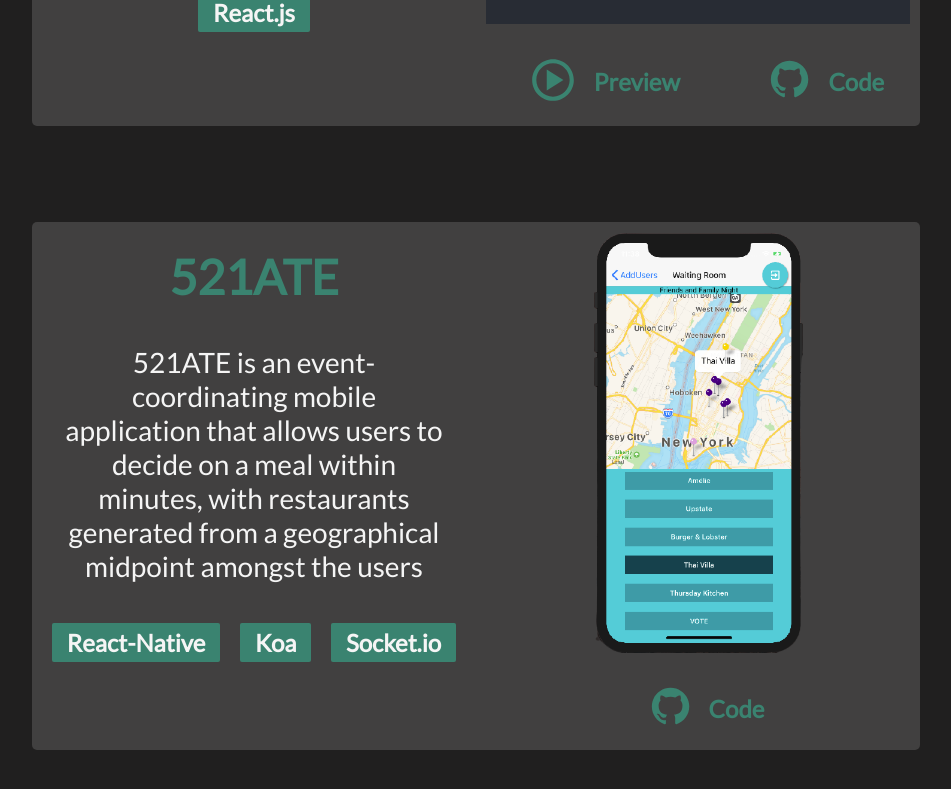
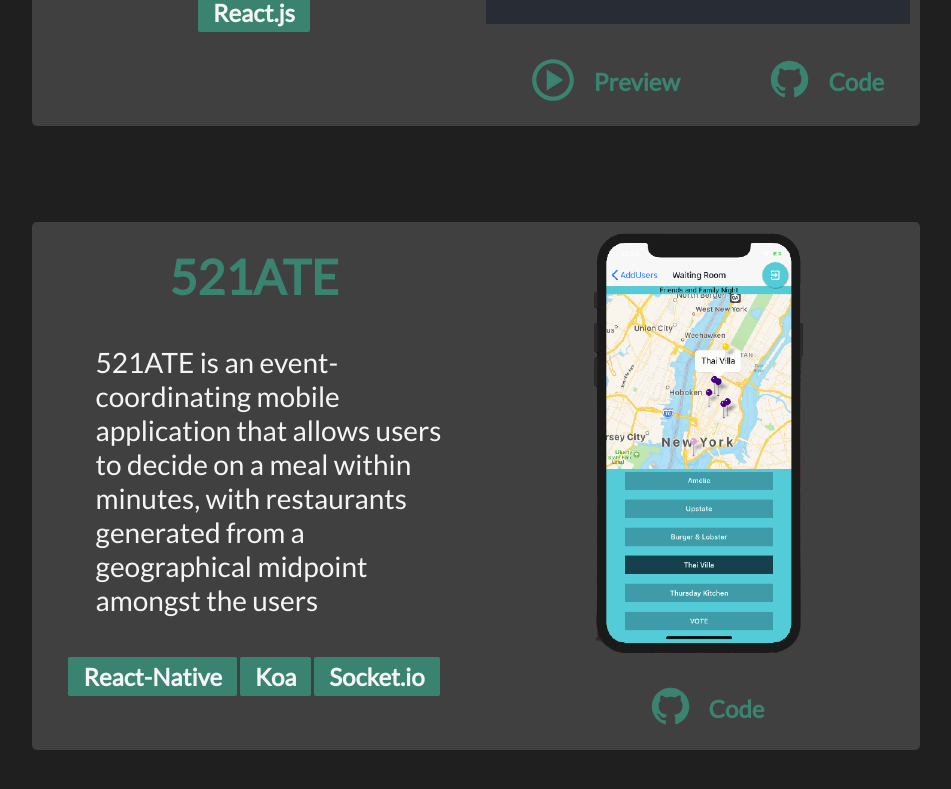
Before and after one commit to sk521/web-portfolio, a React (Create React App) app: page / in a window 1280 px wide. Shown: the part 2097-2886 px from the top of the page, without its empty margins (184-1135 px from the left). Built offline with nearby package versions, Linux system fonts and the light colour scheme.

Commit message:
styling for work description

```diff
--- a/src/components/WorkCard.jsx
+++ b/src/components/WorkCard.jsx
@@ -21,6 +21,8 @@
   color: #F5F5F5;
   font-size: 1.75em;
   margin: 30px;
+  text-align: left;
+  padding-left: 1.2em;
 `;
 
 const LeftContainer = styled.div`
@@ -35,7 +37,8 @@
 const TagList = styled.ul`
   display: flex;
   justify-content: space-around;
-  padding: 10px
+  padding: 10px;
+  margin: 25px;
 `;
 
 const TechTag = styled.li`
```
